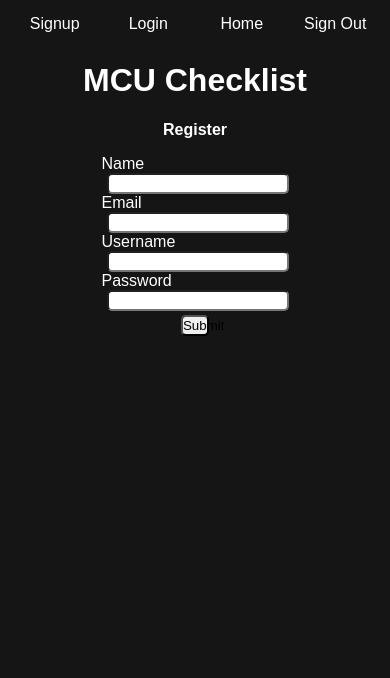
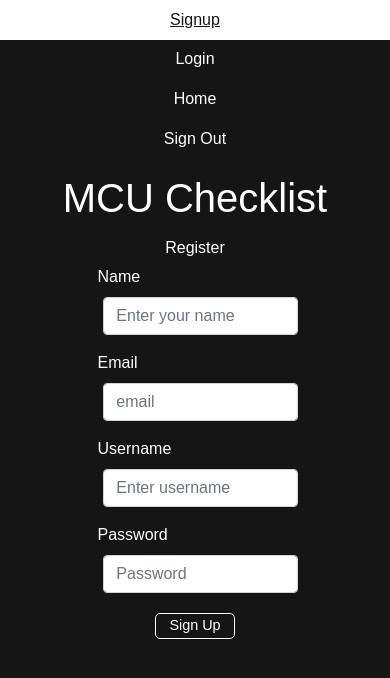
Before and after one commit to alexandercsierra/marvelchecklistfe, a website built with Parcel: page signup.html in a window 390 px wide. Built offline with nearby package versions, Linux system fonts and the light colour scheme.

Commit message:
added responsiveness

```diff
--- a/signup.html
+++ b/signup.html
@@ -1,13 +1,7 @@
-<!--Header same as index.html-->
-<!--Smaller header that says Sign Up or Register-->
-<!--4 text inputs (name, email, username, password)-->
-<!--submit button-->
-<!--inputs, button, and signup header should be grouped together similarly to our cards-->
-
-<!--STRETCH - make email and password imputs validate what's typed into them (the email input should require an @ symbol, the password input should not type out actual letters)-->
 <!DOCTYPE html>
 <html>
   <head>
+    <link rel="stylesheet" href="https://stackpath.bootstrapcdn.com/bootstrap/4.4.1/css/bootstrap.min.css" />
     <link rel="stylesheet" href="./src/styles.css" />
     <meta name="viewport" content="width=device-width, initial-scale=1.0">
     <title>Marvel Movie Checklist</title>
@@ -26,25 +20,23 @@
       <h3>Register</h3>
     </div>
     <form class="registerForm">
-      <!-- <div class="input"> -->
-      <label for="name">Name</label>
-      <input type="text" id="name" name="name" required />
-      <!-- </div> -->
-      <!-- <div class="input"> -->
-      <label for="email">Email</label>
-      <input type="email" id="email" name="email" required />
-      <!-- </div> -->
-      <!-- <div class="input"> -->
-      <label for="username">Username</label>
-      <input type="text" id="username" name="username" required />
-      <!-- </div> -->
-      <!-- <div class="input"> -->
-      <label for="password">Password</label>
-      <input type="password" id="password" name="password" required />
-      <!-- </div> -->
-      <!-- <div class="submitBtn"> -->
-      <button type="submit" class="registerBtn">Submit</button>
-      <!-- </div> -->
+      <div class="form-group">
+        <label for="name">Name</label>
+        <input class="form-control" id="name" placeholder="Enter your name" required>
+      </div>
+      <div class="form-group">
+        <label for="email">Email</label>
+        <input type="email" class="form-control" id="email" placeholder="email" required>
+      </div>
+      <div class="form-group">
+        <label for="exampleInputEmail1">Username</label>
+        <input class="form-control" id="username" placeholder="Enter username" required>
+      </div>
+      <div class="form-group">
+        <label for="exampleInputPassword1">Password</label>
+        <input type="password" class="form-control" id="password" placeholder="Password" required>
+      </div>
+      <button type="submit" class="btn btn-primary registerBtn">Sign Up</button>
     </form>
     <script type="module" src="./src/signup.js"></script>
   </body>
--- a/src/login.js
+++ b/src/login.js
@@ -3,6 +3,11 @@ import {login} from './utils.js';
 const username = document.querySelector("#username");
 const password = document.querySelector("#password");
 const loginForm = document.querySelector(".loginForm");
+const signUpBtn = document.querySelector(".signUpBtn");
+
+signUpBtn.addEventListener('click', ()=>{
+  window.location.href="./signup.html"
+})
 
 loginForm.addEventListener("submit", e => {
   e.preventDefault();
--- a/src/styles.css
+++ b/src/styles.css
@@ -11,6 +11,7 @@ body {
 
 h1 {
   text-align: center;
+  margin: 4%;
 }
 
 h3 {
@@ -131,7 +132,7 @@ button.close span:hover{
 .signUpBtn{
   border-radius: 5px;
   padding: .75% 0;
-  width: 7%;
+  width: 80px;
 }
 
 .signUpDiv {
@@ -143,6 +144,24 @@ button.close span:hover{
 .registerBtn{
   border-radius: 5px;
   padding: .75% 0;
-  width: 15%;
+  width: 80px;
   margin: 2% auto;
 }
+
+@media(max-width: 800px){
+  .card{
+    width: 45%;
+  }
+}
+
+@media(max-width: 500px){
+  nav{
+    flex-direction: column;
+  }
+  nav a {
+    width: 100%;
+  }
+  .card{
+    width: 100%;
+  }
+}
```
Also changed, not shown: index.html (+10 -5 lines).
